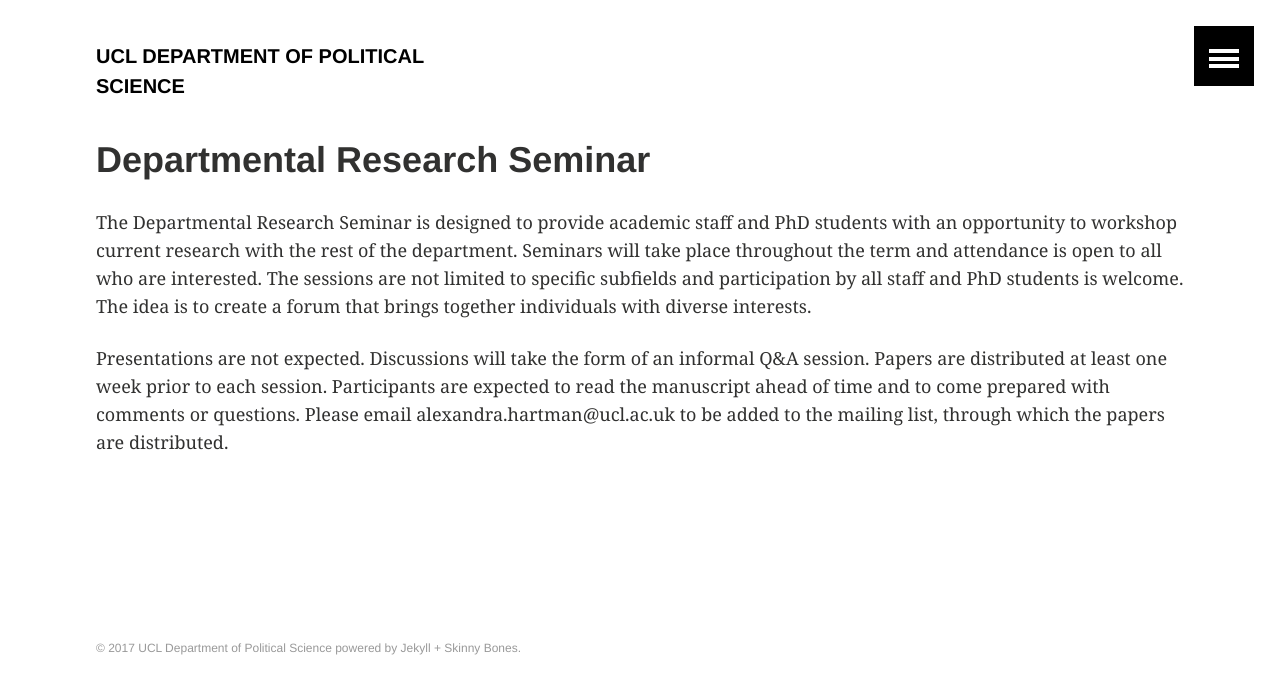
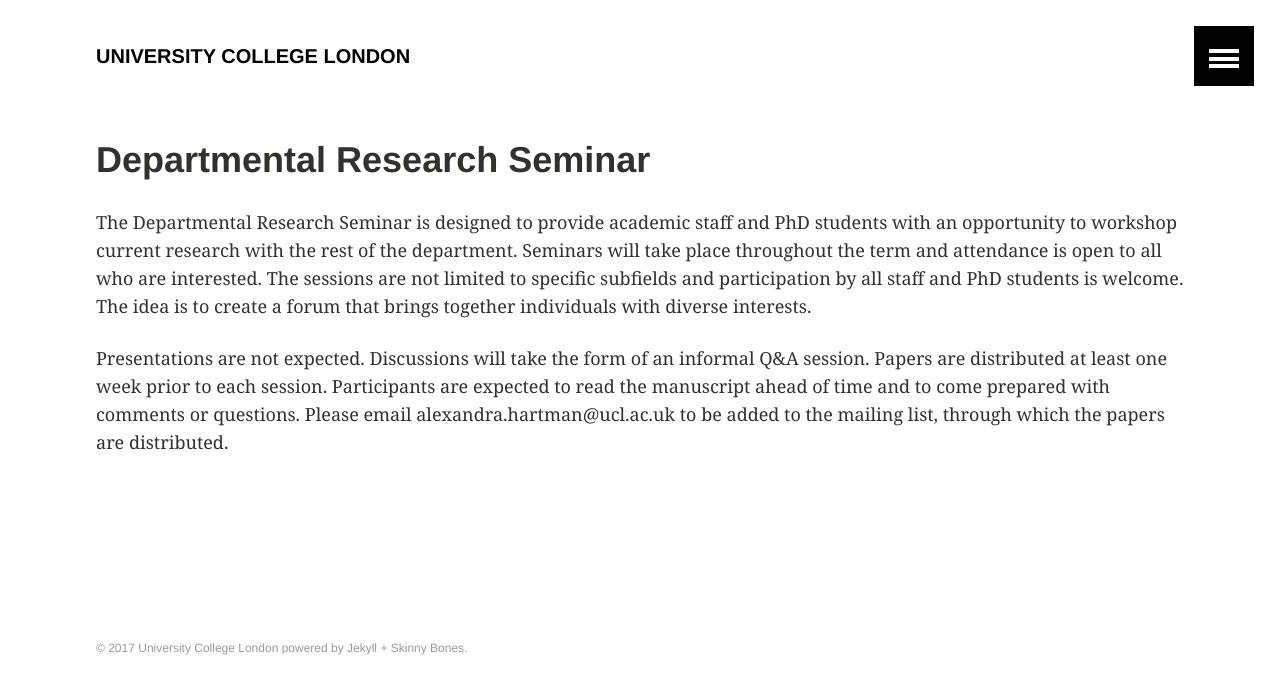
Before and after one commit to phischroeder/drs_page, a Jekyll site: the page built from index.md, in a window 1280 px wide. Shown: the top 694 px of the page. Built offline with Jekyll 4.4.1, drawn with Linux system fonts in a browser that asks for light colours.

Commit message:
Update _config.yml

```diff
--- a/_config.yml
+++ b/_config.yml
@@ -1,7 +1,7 @@
 # Site wide configuration
 
-title: "UCL Department of Political Science"
-description: "This is a description of my awesome site."
+title: "University College London"
+description: "Department of Political Science"
 logo: # 120x120 px default image used for Twitter summary card
 teaser: # 400x250 px default teaser image used in image archive grid
 locale: en
```
